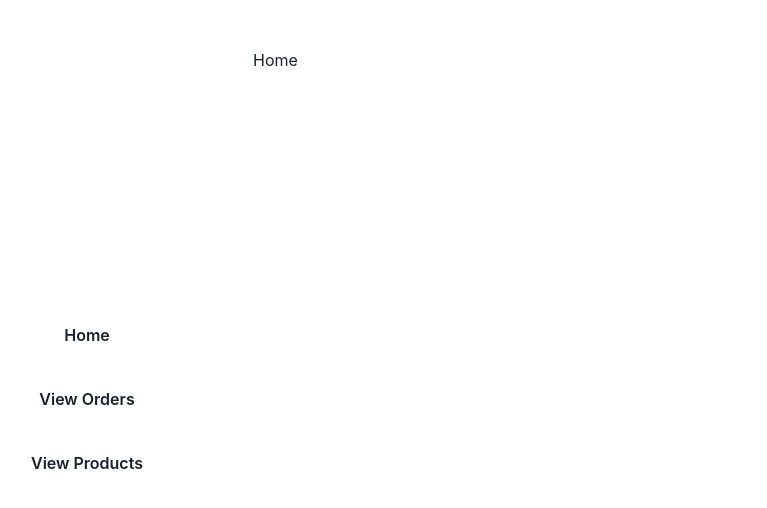
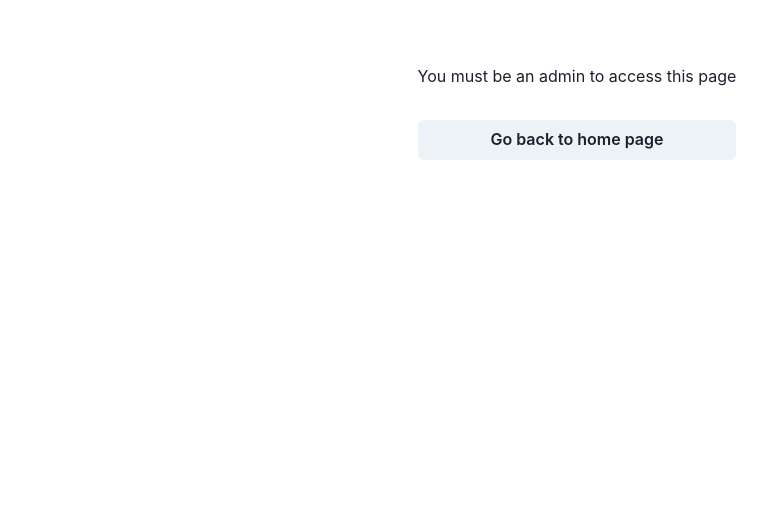
Before and after one commit to JonathanJuayong/redhouse-shabu-shabu, a Next.js app: page /admin in a window 1280 px wide. Shown: the top 508 px of the page, without its empty margins (63-830 px from the left). Built offline with nearby package versions, Linux system fonts and the light colour scheme; no server answers.

Commit message:
made admin page restricted access only

```diff
--- a/pages/admin.tsx
+++ b/pages/admin.tsx
@@ -1,6 +1,7 @@
 import { Box, Button, Grid } from "@chakra-ui/react";
 import { PropsWithChildren, useState } from "react";
 import { HomeComponent, ViewOrders, ViewProducts } from "../components/Admin";
+import RestrictedPage from "../components/RestrictedPage";
 
 interface AdmingPageProps {}
 
@@ -16,7 +17,7 @@ const MenuButton: React.FC<PropsWithChildren<any>> = ({
 const AdmingPage: React.FC<AdmingPageProps> = () => {
   const [menuComponent, setMenuComponent] = useState(<HomeComponent />);
   return (
-    <>
+    <RestrictedPage>
       <Grid h="100vh" w="300px" left="0" alignContent="center" position="fixed">
         <MenuButton onClick={() => setMenuComponent(<HomeComponent />)}>
           Home
@@ -32,7 +33,7 @@ const AdmingPage: React.FC<AdmingPageProps> = () => {
         <Box></Box>
         <Grid py="3em">{menuComponent}</Grid>
       </Grid>
-    </>
+    </RestrictedPage>
   );
 };
 
```
